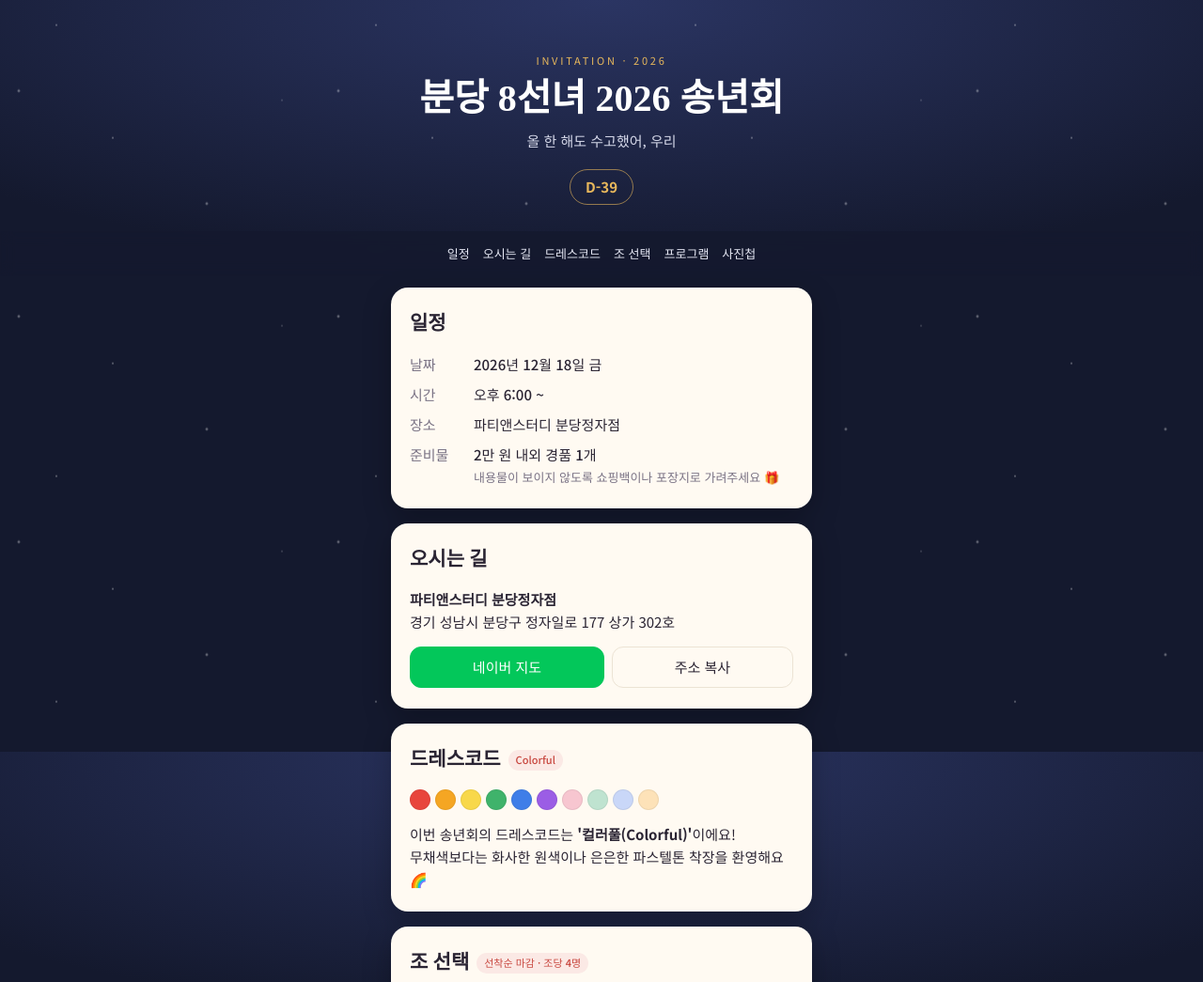
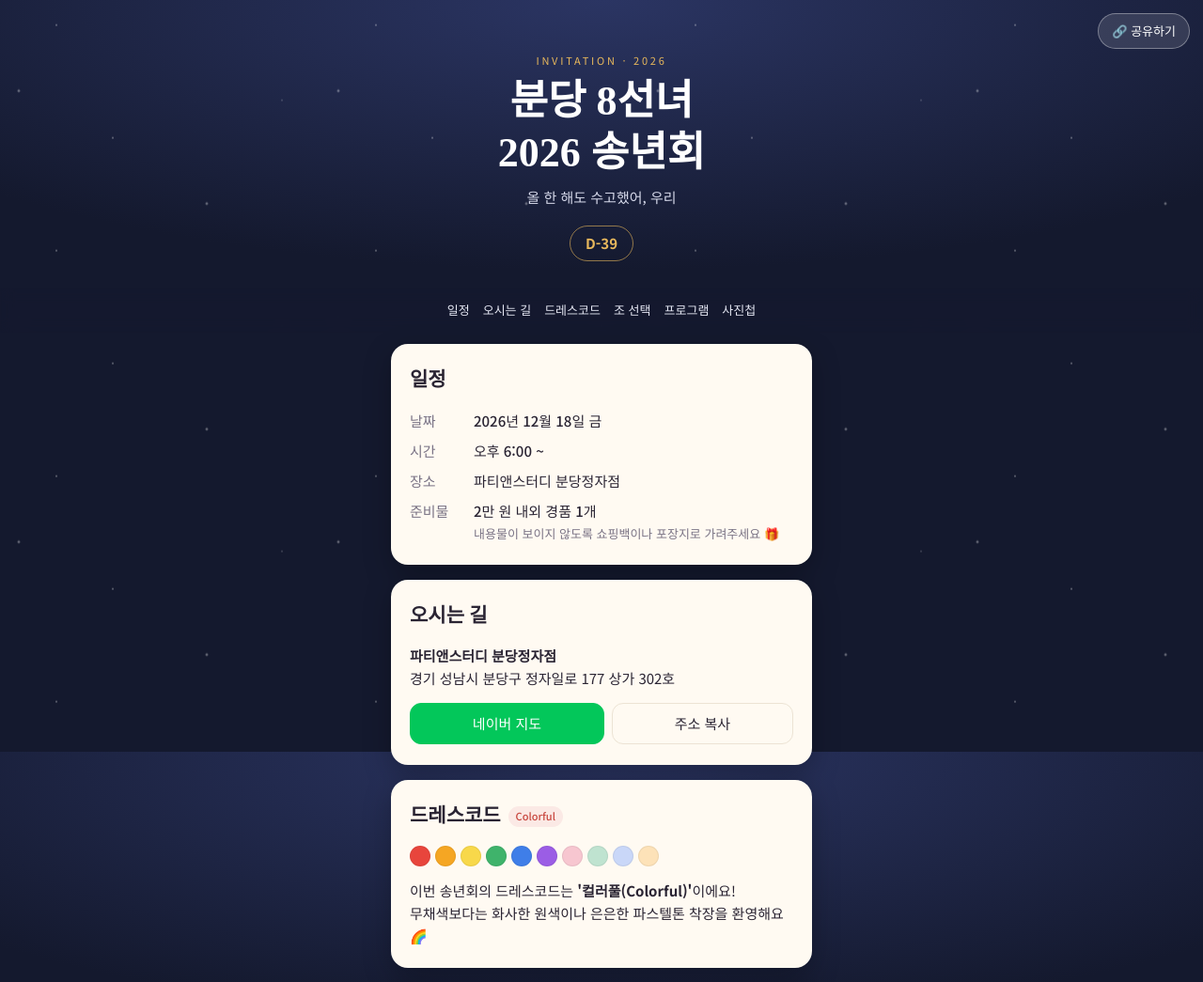
Before and after one commit to ybinnnny/Invitation, a plain HTML site: page index.html in a window 1280 px wide. Shown: the top 1045 px of the page at 94% size. Drawn offline with nearby package versions, Linux system fonts and the light colour scheme; no server answers; a web font is replaced by a local one.

Commit message:
제목 두 줄 표기 및 상단 공유하기 버튼 추가
- 제목을 "분당 8선녀 / 2026 송년회" 두 줄로 표시
- 페이지 상단 오른쪽에 공유하기 버튼 추가 (초대장 링크 복사)

Co-Authored-By: Claude Sonnet 5.5 <noreply@anthropic.com>

```diff
--- a/css/style.css
+++ b/css/style.css
@@ -59,10 +59,26 @@ body {
 }
 .hero h1 {
   font-family: "Gowun Batang", serif;
-  font-size: clamp(30px, 9vw, 40px);
+  font-size: clamp(34px, 10vw, 44px);
   line-height: 1.25;
   margin: 0;
+  white-space: pre-line; /* 제목의 줄바꿈 유지 */
 }
+.share-btn {
+  position: absolute;
+  top: calc(14px + env(safe-area-inset-top));
+  right: 14px;
+  min-height: 38px;
+  padding: 0 14px;
+  border-radius: 999px;
+  border: 1px solid rgba(255, 255, 255, .35);
+  background: rgba(255, 255, 255, .12);
+  color: #fff;
+  font: inherit; font-size: 13px; font-weight: 500;
+  cursor: pointer;
+  -webkit-tap-highlight-color: transparent;
+}
+.share-btn:active { background: rgba(255, 255, 255, .25); }
 .hero-sub { margin: 8px 0 0; color: #d6d9ea; }
 .dday {
   display: inline-block;
--- a/index.html
+++ b/index.html
@@ -22,8 +22,9 @@
   <div class="snow" aria-hidden="true"></div>
 
   <header class="hero">
+    <button class="share-btn" type="button" id="share-btn" aria-label="초대장 링크 복사">🔗 공유하기</button>
     <p class="hero-kicker">INVITATION · 2026</p>
-    <h1 id="ev-title">분당 8선녀 2026 송년회</h1>
+    <h1 id="ev-title">분당 8선녀<br>2026 송년회</h1>
     <p class="hero-sub" id="ev-subtitle"></p>
     <p class="dday" id="ev-dday"></p>
   </header>
--- a/js/app.js
+++ b/js/app.js
@@ -60,6 +60,12 @@
       const text = `${EV.address} ${EV.addressDetail || ""}`.trim();
       try { await navigator.clipboard.writeText(text); toast("주소를 복사했어요"); }
       catch { window.prompt("주소를 길게 눌러 복사하세요", text); }
+    });
+    // 공유하기: 이 초대장의 링크(쿼리·해시 제외)를 복사
+    $("share-btn").addEventListener("click", async () => {
+      const url = location.origin + location.pathname;
+      try { await navigator.clipboard.writeText(url); toast("링크를 복사했어요. 단톡방에 붙여넣기 하세요"); }
+      catch { window.prompt("링크를 길게 눌러 복사하세요", url); }
     });
     $("ev-directions").replaceChildren(...(EV.directions || []).map((d) => el("li", { textContent: d })));
 
--- a/js/config.js
+++ b/js/config.js
@@ -12,7 +12,7 @@ window.INVITE_CONFIG = {
   },
 
   event: {
-    title: "분당 8선녀 2026 송년회",
+    title: "분당 8선녀\n2026 송년회", // \n 은 줄바꿈
     subtitle: "올 한 해도 수고했어, 우리",
     // 날짜·시간은 ISO 형식 (한국 시간 +09:00). end 를 비우면 "18:00 ~" 로 표시
     start: "2026-12-18T18:00:00+09:00",
```
